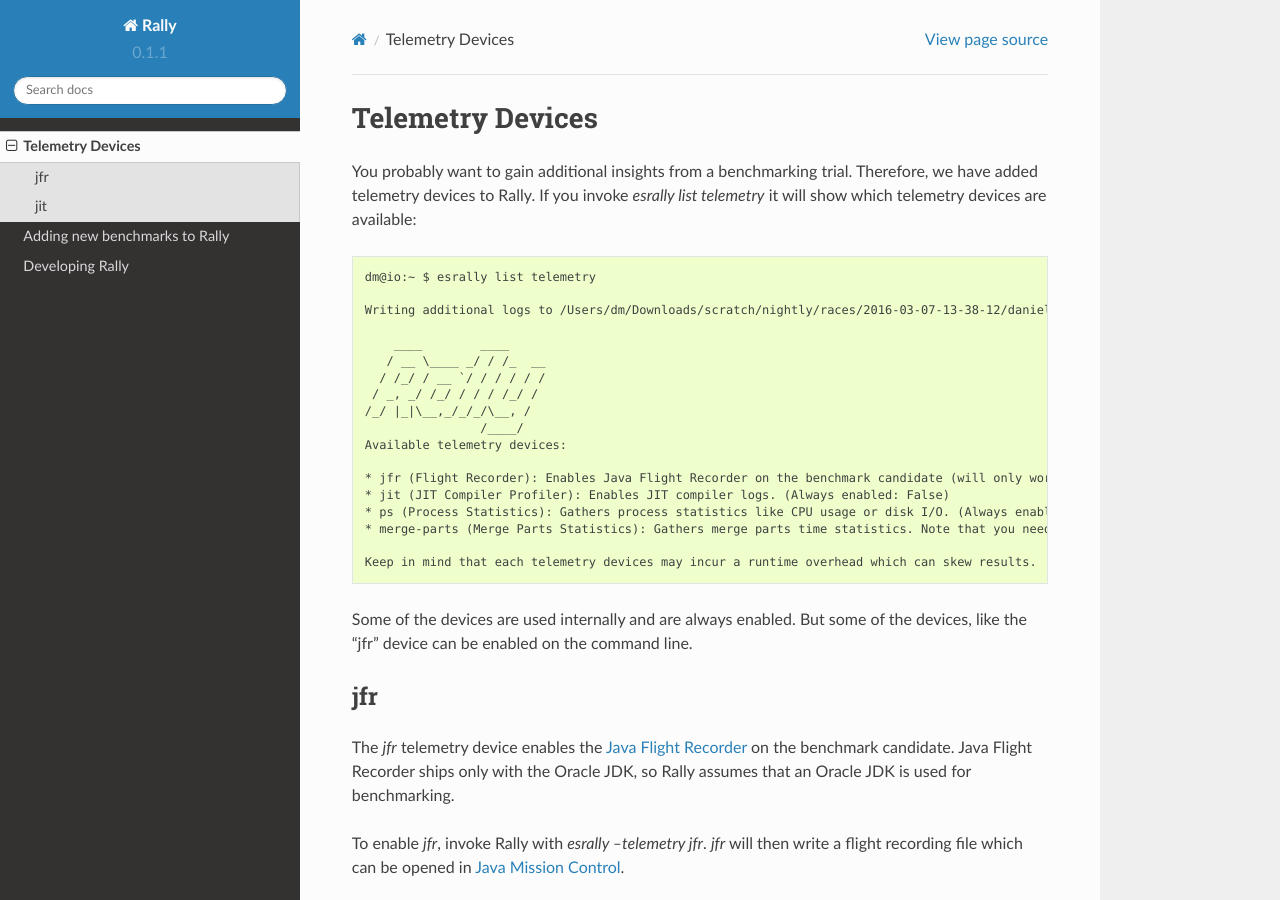
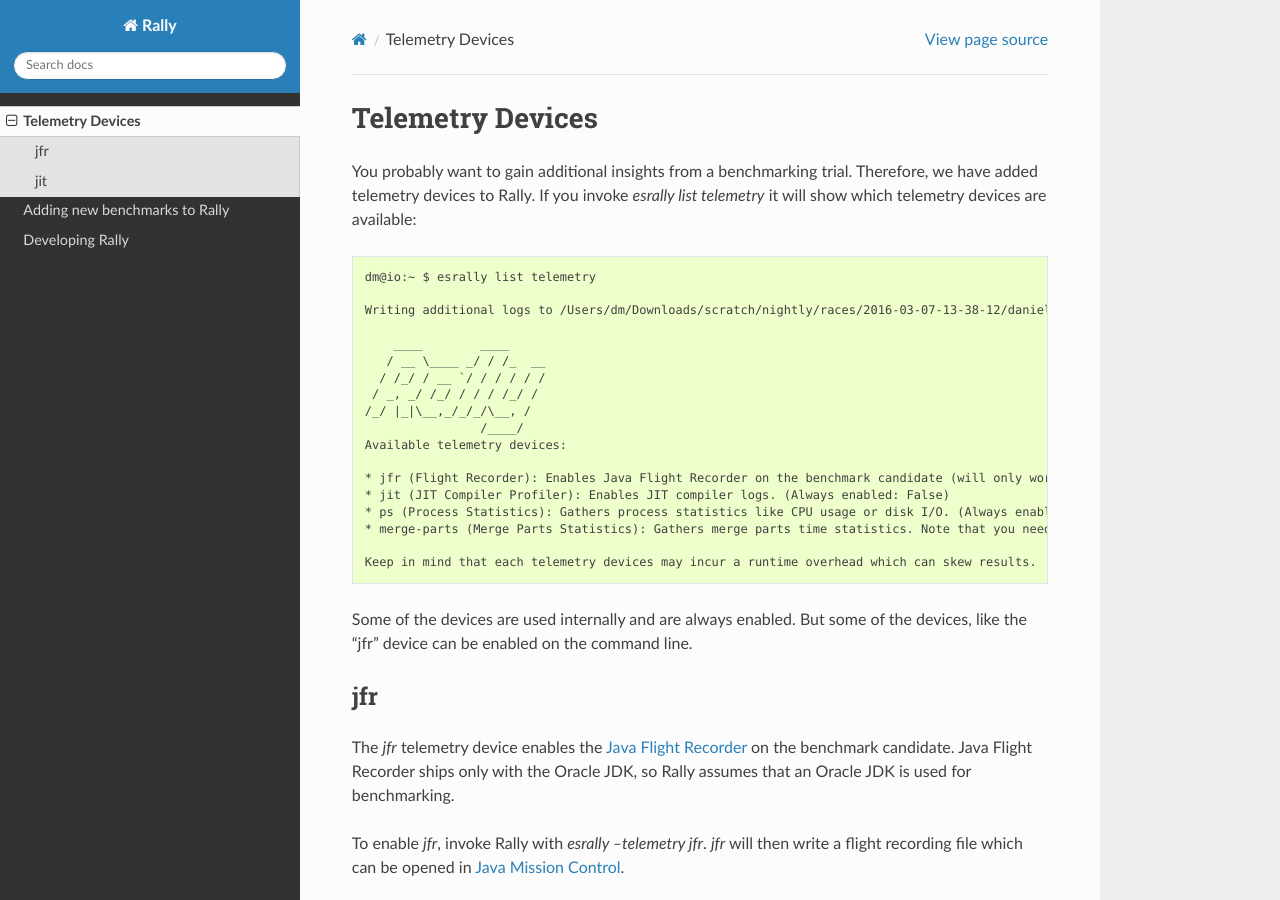
Before and after one commit to elastic/rally, a Sphinx documentation site: the page built from docs/telemetry.rst, in a window 1280 px wide and 900 px high. Built offline with Sphinx 7.4.7 and the Read the Docs theme 2.0.0, drawn with Linux system fonts in a browser that asks for light colours.

Commit message:
Get Rally version for docs from package config

```diff
--- a/docs/conf.py
+++ b/docs/conf.py
@@ -15,6 +15,7 @@
 
 import sys
 import os
+import pkg_resources
 
 # If extensions (or modules to document with autodoc) are in another directory,
 # add these directories to sys.path here. If the directory is relative to the
@@ -55,7 +56,7 @@
 # built documents.
 #
 # The short X.Y version.
-version = '0.1.1'
+version = pkg_resources.require("esrally")[0].version
 # The full version, including alpha/beta/rc tags.
 release = version
 
```
